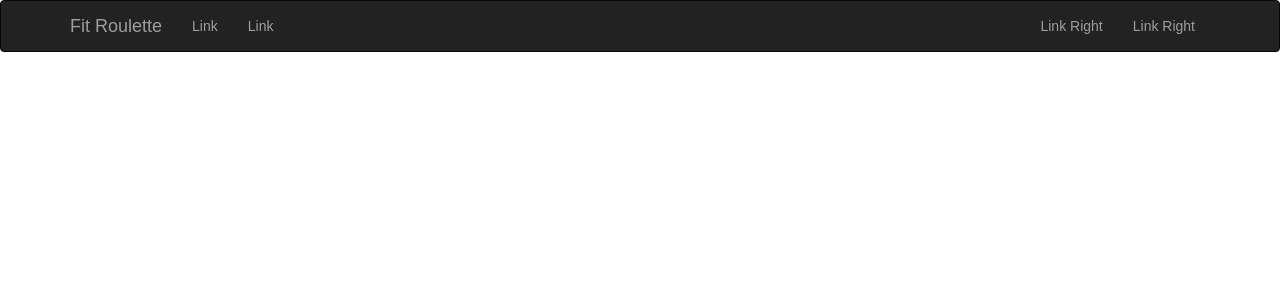
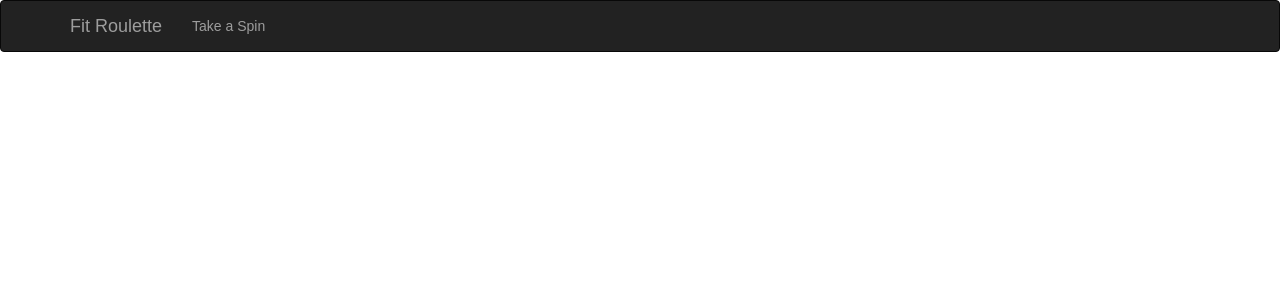
Before and after one commit to ZackTaylor/Fit-Roulette-Web, a React app: page / in a window 1280 px wide. Shown: the top 300 px of the page. Built offline with nearby package versions, Linux system fonts and the light colour scheme.

Commit message:
remove unneeded links in nav

```diff
--- a/src/components/TopBar.js
+++ b/src/components/TopBar.js
@@ -1,5 +1,5 @@
 import React from 'react';
-import { Navbar, Nav, NavItem, NavDropdown, MenuItem } from 'react-bootstrap';
+import { Navbar, Nav, NavItem } from 'react-bootstrap';
 
 const TopBar = () => (
   <Navbar inverse collapseOnSelect>
@@ -12,20 +12,10 @@ const TopBar = () => (
     <Navbar.Collapse>
       <Nav>
         <NavItem eventKey={1} href="#">
-          Link
-        </NavItem>
-        <NavItem eventKey={2} href="#">
-          Link
+          Take a Spin
         </NavItem>
       </Nav>
-      <Nav pullRight>
-        <NavItem eventKey={1} href="#">
-          Link Right
-        </NavItem>
-        <NavItem eventKey={2} href="#">
-          Link Right
-        </NavItem>
-      </Nav>
+      <Nav pullRight />
     </Navbar.Collapse>
   </Navbar>
 );
```
